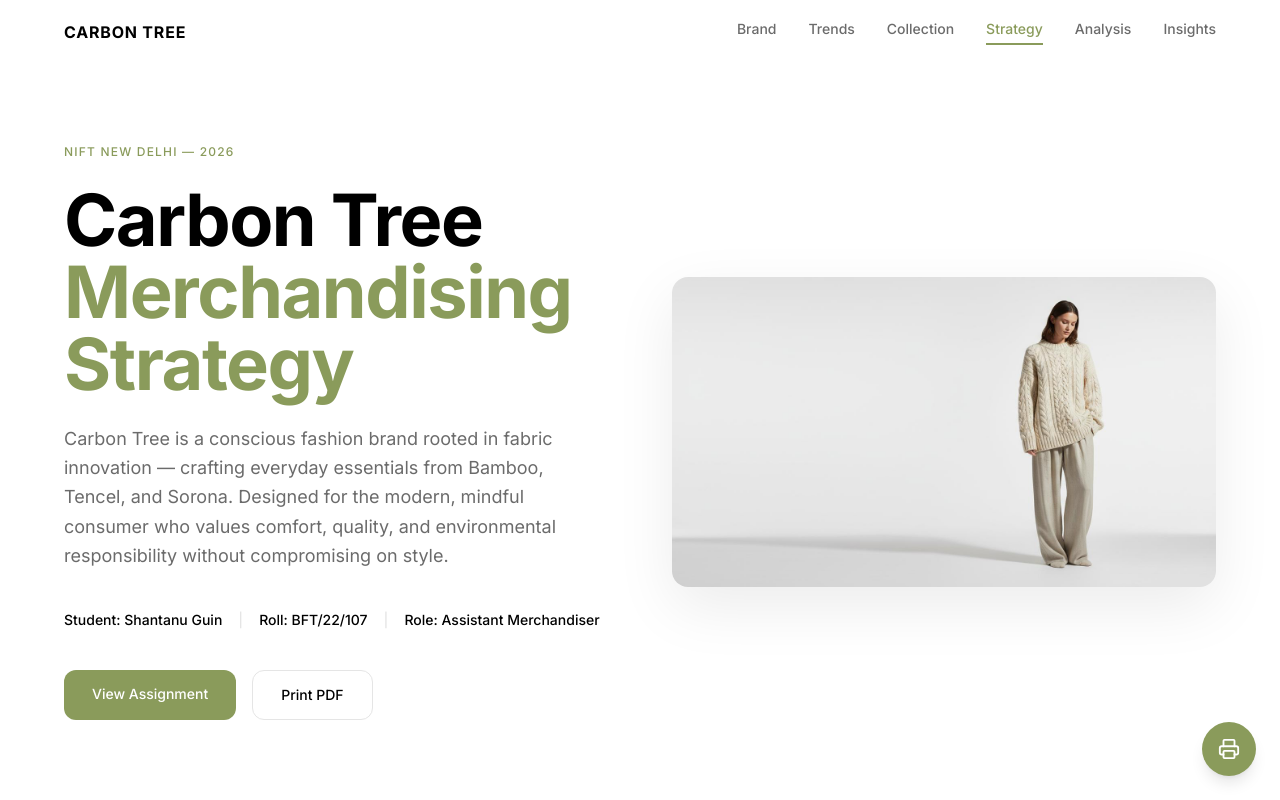
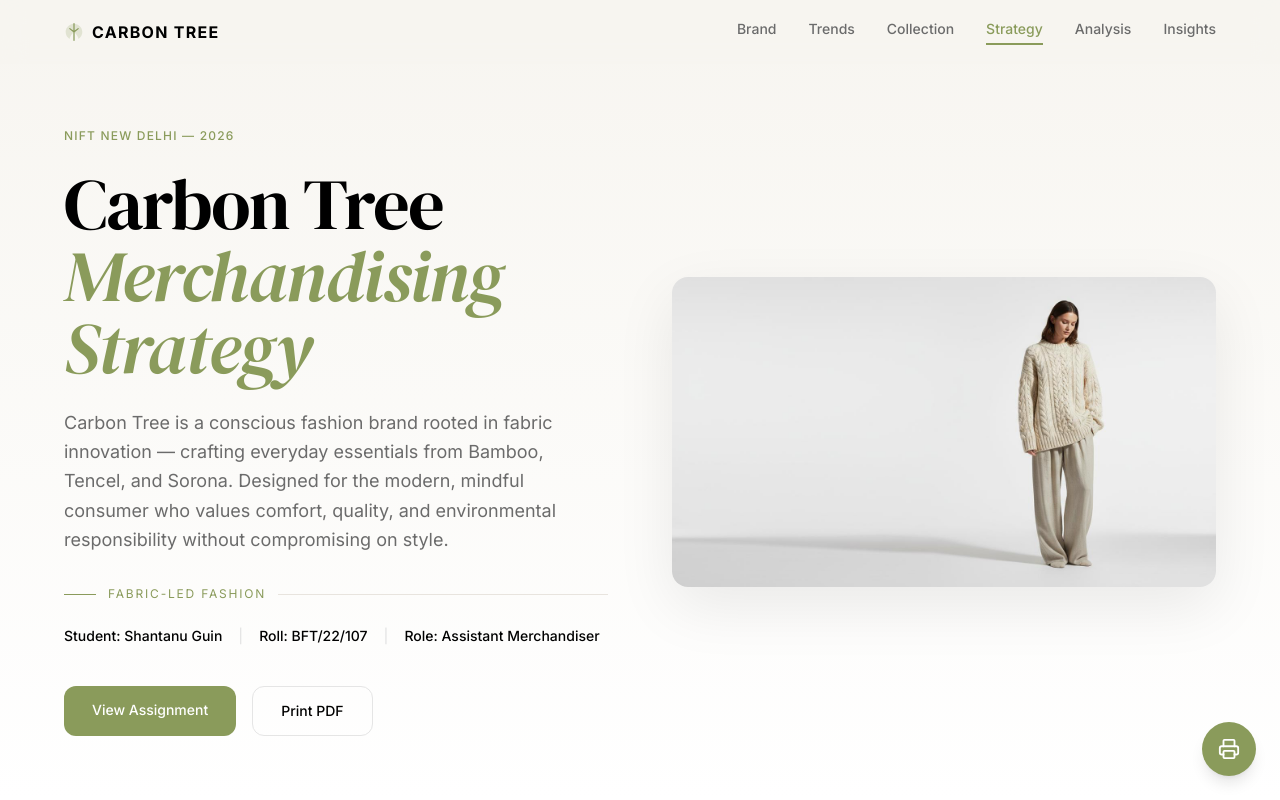
Before and after one commit to shantanuguin/carbontree, a React (Vite) app: page / in a window 1280 px wide. Shown: the top 800 px of the page. Built offline with nearby package versions, Linux system fonts and the light colour scheme.

Commit message:
Brand identity overhaul - editorial serif typography, warm sand palette, leaf iconography, branded nav/footer

```diff
--- a/index.html
+++ b/index.html
@@ -6,7 +6,7 @@
     <title>Carbon Tree — Merchandising Strategy Assignment | Shantanu Guin</title>
     <link rel="preconnect" href="https://fonts.googleapis.com" />
     <link rel="preconnect" href="https://fonts.gstatic.com" crossorigin />
-    <link href="https://fonts.googleapis.com/css2?family=Inter:wght@300;400;500;600;700&display=swap" rel="stylesheet" />
+    <link href="https://fonts.googleapis.com/css2?family=DM+Serif+Display:ital@0;1&family=Inter:wght@300;400;500;600;700&display=swap" rel="stylesheet" />
   </head>
   <body>
     <div id="root"></div>
--- a/src/index.css
+++ b/src/index.css
@@ -24,6 +24,10 @@
     --input: 0 0% 90%;
     --ring: 78 24% 49%;
     --radius: 0.75rem;
+    --ct-olive: #8a9b5b;
+    --ct-olive-dark: #6b7a42;
+    --ct-sand: #f7f5f0;
+    --ct-warm-grey: #e8e4de;
   }
 
   html {
@@ -35,6 +39,11 @@
     @apply bg-white text-black antialiased;
     -webkit-font-smoothing: antialiased;
     -moz-osx-font-smoothing: grayscale;
+  }
+
+  h1, h2, h3, blockquote {
+    font-family: 'DM Serif Display', Georgia, 'Times New Roman', serif;
+    font-weight: 400;
   }
 
   * {
@@ -52,7 +61,7 @@
   }
 
   .card-base {
-    @apply bg-[#f5f5f5] rounded-xl p-8;
+    @apply bg-[#f7f5f0] rounded-xl p-8;
     box-shadow: 0 2px 8px rgba(0, 0, 0, 0.04);
     transition: transform 0.25s ease, box-shadow 0.25s ease;
   }
--- a/src/sections/BrandOverview.tsx
+++ b/src/sections/BrandOverview.tsx
@@ -38,7 +38,7 @@ const fabrics = [
 
 export default function BrandOverview() {
   return (
-    <section id="brand" className="bg-white py-20 lg:py-28 print-section-padding print-page-break">
+    <section id="brand" className="py-20 lg:py-28 print-section-padding print-page-break" style={{ background: 'linear-gradient(180deg, #ffffff 0%, #f7f5f0 100%)' }}>
       <div className="section-container">
         {/* Header */}
         <div className="text-center max-w-[640px] mx-auto reveal">
@@ -70,7 +70,7 @@ export default function BrandOverview() {
         {/* Fabric Focus */}
         <div className="mt-16 grid grid-cols-1 md:grid-cols-3 gap-6">
           {fabrics.map((fabric, i) => (
-            <div key={fabric.name} className={`reveal reveal-delay-${i + 1}`}>
+            <div key={fabric.name} className={`reveal reveal-delay-${i + 1} bg-[#f2ede6] rounded-xl p-6`}>
               <div className="rounded-lg overflow-hidden h-40">
                 <img
                   src={fabric.image}
--- a/src/sections/CompetitiveAnalysis.tsx
+++ b/src/sections/CompetitiveAnalysis.tsx
@@ -240,7 +240,7 @@ export default function CompetitiveAnalysis() {
                   {competitors.map((c, i) => (
                     <tr
                       key={c.brand}
-                      className={`${i % 2 === 0 ? 'bg-white' : 'bg-[#f5f5f5]'} hover:bg-[#f0f0f0] transition-colors`}
+                      className={`${i % 2 === 0 ? 'bg-white' : 'bg-[#f7f5f0]'} hover:bg-[#f0f0f0] transition-colors`}
                     >
                       <td className="px-3 py-3 font-medium text-black">{c.brand}</td>
                       <td className="px-3 py-3 text-[#6b6b6b]">{c.price}</td>
@@ -300,7 +300,7 @@ export default function CompetitiveAnalysis() {
         <div className="mt-16 reveal">
           <h3 className="text-2xl font-semibold text-black mb-8">Key Learnings for Carbon Tree</h3>
           <div className="grid grid-cols-1 md:grid-cols-2 gap-6">
-            <div className="bg-[#f5f5f5] rounded-xl p-6 md:p-8 print-avoid-break">
+            <div className="bg-[#f7f5f0] rounded-xl p-6 md:p-8 print-avoid-break">
               <h4 className="text-lg font-semibold text-black mb-3">What Competitors Do Well</h4>
               <div className="space-y-3 text-sm text-[#6b6b6b] leading-relaxed">
                 <p><strong className="text-black">Uniqlo</strong> — Exceptional at fabric storytelling (HeatTech, AIRism) and scaling essentials globally. Their "LifeWear" narrative makes basics feel intentional.</p>
@@ -308,7 +308,7 @@ export default function CompetitiveAnalysis() {
                 <p><strong className="text-black">Nicobar</strong> — Successfully blends Indian identity with contemporary design. Strong visual merchandising and lifestyle branding.</p>
               </div>
             </div>
-            <div className="bg-[#f5f5f5] rounded-xl p-6 md:p-8 print-avoid-break">
+            <div className="bg-[#f7f5f0] rounded-xl p-6 md:p-8 print-avoid-break">
               <h4 className="text-lg font-semibold text-black mb-3">What Carbon Tree Can Do Differently</h4>
               <div className="space-y-3 text-sm text-[#6b6b6b] leading-relaxed">
                 <p><strong className="text-black">Own the fabric narrative</strong> — No competitor at Carbon Tree's price point leads with material innovation as the core brand story. This is an unoccupied niche.</p>
--- a/src/sections/Footer.tsx
+++ b/src/sections/Footer.tsx
@@ -1,21 +1,49 @@
 export default function Footer() {
   return (
-    <footer className="bg-black py-12 print-section-padding">
-      <div className="section-container text-center">
-        <p className="text-lg font-bold tracking-[0.08em] text-white">CARBON TREE</p>
-        <p className="mt-2 text-[13px] text-[#6b6b6b]">
-          Merchandising Strategy Assignment — NIFT New Delhi, 2026
-        </p>
-        <p className="mt-1 text-[13px] text-[#6b6b6b]">
-          Submitted by Shantanu Guin (BFT/22/107)
-        </p>
+    <footer className="bg-[#1a1a18] py-16 print-section-padding">
+      <div className="section-container">
+        <div className="flex flex-col md:flex-row justify-between items-start md:items-center gap-8">
+          {/* Brand */}
+          <div>
+            <div className="flex items-center gap-2 mb-3">
+              <svg width="18" height="18" viewBox="0 0 24 24" fill="none" className="text-[#8a9b5b]">
+                <path d="M12 2C6.5 2 2 6.5 2 12c0 3.5 1.8 6.5 4.5 8.3C7.5 17 9.5 14 12 12c2.5 2 4.5 5 5.5 8.3C20.2 18.5 22 15.5 22 12 22 6.5 17.5 2 12 2z" fill="currentColor" opacity="0.3"/>
+                <path d="M12 2v20M7 8c1.5 1.5 3.5 2.5 5 4M17 8c-1.5 1.5-3.5 2.5-5 4" stroke="currentColor" strokeWidth="1.5" strokeLinecap="round"/>
+              </svg>
+              <span className="text-base font-bold tracking-[0.08em] text-white" style={{ fontFamily: 'Inter, sans-serif' }}>
+                CARBON TREE
+              </span>
+            </div>
+            <p className="text-[13px] text-[#8a8a80] leading-relaxed max-w-[360px]" style={{ fontFamily: 'Inter, sans-serif' }}>
+              Fabric-led sustainable fashion for the conscious Indian consumer.
+            </p>
+          </div>
 
-        <div className="my-6 border-t border-[#333]" />
+          {/* Assignment Info */}
+          <div className="text-right" style={{ fontFamily: 'Inter, sans-serif' }}>
+            <p className="text-[13px] text-[#8a8a80]">
+              Merchandising Strategy Assignment
+            </p>
+            <p className="text-[13px] text-[#8a8a80]">
+              NIFT New Delhi, 2026
+            </p>
+            <p className="mt-2 text-[13px] text-white font-medium">
+              Shantanu Guin — BFT/22/107
+            </p>
+          </div>
+        </div>
 
-        <p className="text-[11px] text-[#6b6b6b]">
-          This assignment was created for educational purposes. All images are used under fair
-          use for academic analysis.
-        </p>
+        <div className="my-8 border-t border-[#333330]" />
+
+        <div className="flex flex-col md:flex-row justify-between items-center gap-4" style={{ fontFamily: 'Inter, sans-serif' }}>
+          <p className="text-[11px] text-[#6b6b60] leading-relaxed">
+            This assignment was created for educational purposes. All images are used under fair
+            use for academic analysis.
+          </p>
+          <p className="text-[11px] text-[#6b6b60]">
+            Bamboo · Tencel · Sorona
+          </p>
+        </div>
       </div>
     </footer>
   );
--- a/src/sections/Hero.tsx
+++ b/src/sections/Hero.tsx
@@ -12,8 +12,8 @@ export default function Hero() {
   return (
     <section
       ref={sectionRef}
-      className="min-h-screen bg-white flex items-center pt-16 print-visible"
-      style={{ opacity: 0 }}
+      className="min-h-screen flex items-center pt-16 print-visible"
+      style={{ opacity: 0, background: 'linear-gradient(180deg, #f7f5f0 0%, #ffffff 100%)' }}
     >
       <div className="section-container w-full py-12 md:py-0">
         <div className="flex flex-col lg:flex-row items-center gap-12 lg:gap-16">
@@ -21,20 +21,27 @@ export default function Hero() {
           <div className="flex-1 max-w-xl">
             <p className="eyebrow mb-6">NIFT NEW DELHI — 2026</p>
 
-            <h1 className="text-5xl md:text-6xl lg:text-7xl font-bold leading-[1.1] tracking-[-0.02em] text-black">
+            <h1 className="text-5xl md:text-6xl lg:text-7xl leading-[1.1] tracking-[-0.02em] text-black">
               Carbon Tree
               <br />
-              <span className="text-[#8a9b5b]">Merchandising Strategy</span>
+              <span className="text-[#8a9b5b] italic">Merchandising Strategy</span>
             </h1>
 
-            <p className="mt-6 text-lg text-[#6b6b6b] leading-relaxed max-w-[520px]">
+            <p className="mt-6 text-lg text-[#6b6b6b] leading-relaxed max-w-[520px]" style={{ fontFamily: 'Inter, sans-serif' }}>
               Carbon Tree is a conscious fashion brand rooted in fabric innovation —
               crafting everyday essentials from Bamboo, Tencel, and Sorona. Designed for
               the modern, mindful consumer who values comfort, quality, and environmental
               responsibility without compromising on style.
             </p>
 
-            <div className="mt-10 flex flex-wrap gap-4 text-sm font-medium text-black">
+            {/* Decorative leaf accent */}
+            <div className="mt-8 flex items-center gap-3">
+              <div className="w-8 h-[1px] bg-[#8a9b5b]" />
+              <span className="text-xs tracking-[0.15em] uppercase text-[#8a9b5b]">Fabric-Led Fashion</span>
+              <div className="flex-1 h-[1px] bg-[#e8e4de]" />
+            </div>
+
+            <div className="mt-6 flex flex-wrap gap-4 text-sm font-medium text-black" style={{ fontFamily: 'Inter, sans-serif' }}>
               <span>Student: Shantanu Guin</span>
               <span className="hidden sm:inline text-[#e5e5e5]">|</span>
               <span>Roll: BFT/22/107</span>
@@ -52,12 +59,14 @@ export default function Hero() {
                     ?.scrollIntoView({ behavior: 'smooth', block: 'start' });
                 }}
                 className="inline-block bg-[#8a9b5b] text-white text-sm font-medium px-7 py-3.5 rounded-lg hover:bg-[#7a8b4b] transition-colors duration-200"
+                style={{ fontFamily: 'Inter, sans-serif' }}
               >
                 View Assignment
               </a>
               <button
                 onClick={() => window.print()}
-                className="inline-block bg-transparent border border-[#e5e5e5] text-black text-sm font-medium px-7 py-3.5 rounded-lg hover:bg-[#f5f5f5] transition-colors duration-200"
+                className="inline-block bg-transparent border border-[#e5e5e5] text-black text-sm font-medium px-7 py-3.5 rounded-lg hover:bg-[#f7f5f0] transition-colors duration-200"
+                style={{ fontFamily: 'Inter, sans-serif' }}
               >
                 Print PDF
               </button>
--- a/src/sections/KeyInsights.tsx
+++ b/src/sections/KeyInsights.tsx
@@ -72,7 +72,7 @@ const recommendations = [
 
 export default function KeyInsights() {
   return (
-    <section id="insights" className="bg-[#f5f5f5] py-20 lg:py-28 print-section-padding print-page-break">
+    <section id="insights" className="bg-[#f7f5f0] py-20 lg:py-28 print-section-padding print-page-break">
       <div className="section-container">
         {/* Header */}
         <div className="text-center max-w-[640px] mx-auto reveal">
--- a/src/sections/MerchandisingStrategy.tsx
+++ b/src/sections/MerchandisingStrategy.tsx
@@ -58,7 +58,7 @@ const postLaunchCards = [
 
 export default function MerchandisingStrategy() {
   return (
-    <section id="strategy" className="bg-[#f5f5f5] py-20 lg:py-28 print-section-padding print-page-break">
+    <section id="strategy" className="bg-[#f7f5f0] py-20 lg:py-28 print-section-padding print-page-break">
       <div className="section-container">
         {/* Header */}
         <div className="text-center max-w-[640px] mx-auto reveal">
@@ -87,7 +87,7 @@ export default function MerchandisingStrategy() {
                   {pricingData.map((row, i) => (
                     <tr
                       key={row.product}
-                      className={`${i % 2 === 0 ? 'bg-white' : 'bg-[#f5f5f5]'} hover:bg-[#f0f0f0] transition-colors`}
+                      className={`${i % 2 === 0 ? 'bg-white' : 'bg-[#f7f5f0]'} hover:bg-[#f0f0f0] transition-colors`}
                     >
                       <td className="px-4 py-3.5 font-medium text-black">{row.product}</td>
                       <td className="px-4 py-3.5 text-[#6b6b6b]">{row.cost}</td>
--- a/src/sections/Navigation.tsx
+++ b/src/sections/Navigation.tsx
@@ -53,8 +53,8 @@ export default function Navigation() {
       <nav
         className={`fixed top-0 left-0 right-0 z-50 h-16 flex items-center transition-all duration-300 no-print ${
           scrolled
-            ? 'bg-white/90 backdrop-blur-xl border-b border-[#e5e5e5] shadow-sm'
-            : 'bg-white/80 backdrop-blur-md'
+            ? 'bg-white/90 backdrop-blur-xl border-b border-[#e8e4de] shadow-sm'
+            : 'bg-[#f7f5f0]/80 backdrop-blur-md'
         }`}
       >
         <div className="section-container flex items-center justify-between w-full">
@@ -64,9 +64,16 @@ export default function Navigation() {
               e.preventDefault();
               window.scrollTo({ top: 0, behavior: 'smooth' });
             }}
-            className="text-base font-bold tracking-[0.05em] text-black"
+            className="flex items-center gap-2"
           >
-            CARBON TREE
+            {/* Leaf icon mark */}
+            <svg width="20" height="20" viewBox="0 0 24 24" fill="none" className="text-[#8a9b5b]">
+              <path d="M12 2C6.5 2 2 6.5 2 12c0 3.5 1.8 6.5 4.5 8.3C7.5 17 9.5 14 12 12c2.5 2 4.5 5 5.5 8.3C20.2 18.5 22 15.5 22 12 22 6.5 17.5 2 12 2z" fill="currentColor" opacity="0.2"/>
+              <path d="M12 2v20M7 8c1.5 1.5 3.5 2.5 5 4M17 8c-1.5 1.5-3.5 2.5-5 4" stroke="currentColor" strokeWidth="1.5" strokeLinecap="round"/>
+            </svg>
+            <span className="text-base font-bold tracking-[0.08em] text-black" style={{ fontFamily: 'Inter, sans-serif' }}>
+              CARBON TREE
+            </span>
           </a>
 
           {/* Desktop Nav */}
@@ -79,8 +86,9 @@ export default function Navigation() {
                 className={`text-sm font-medium transition-colors duration-200 pb-1 border-b-2 ${
                   activeSection === link.href.slice(1)
                     ? 'text-[#8a9b5b] border-[#8a9b5b]'
-                    : 'text-[#6b6b6b] border-transparent hover:text-black hover:border-[#e5e5e5]'
+                    : 'text-[#6b6b6b] border-transparent hover:text-black hover:border-[#e8e4de]'
                 }`}
+                style={{ fontFamily: 'Inter, sans-serif' }}
               >
                 {link.label}
               </a>
@@ -100,13 +108,14 @@ export default function Navigation() {
 
       {/* Mobile overlay */}
       {mobileOpen && (
-        <div className="fixed inset-0 z-40 bg-white flex flex-col items-center justify-center gap-8 md:hidden no-print">
+        <div className="fixed inset-0 z-40 bg-[#f7f5f0] flex flex-col items-center justify-center gap-8 md:hidden no-print">
           {navLinks.map((link) => (
             <a
               key={link.href}
               href={link.href}
               onClick={(e) => handleClick(e, link.href)}
-              className="text-2xl font-medium text-black"
+              className="text-2xl text-black"
+              style={{ fontFamily: "'DM Serif Display', Georgia, serif" }}
             >
               {link.label}
             </a>
--- a/src/sections/TrendResearch.tsx
+++ b/src/sections/TrendResearch.tsx
@@ -48,7 +48,7 @@ const trends = [
 
 export default function TrendResearch() {
   return (
-    <section id="trends" className="bg-[#f5f5f5] py-20 lg:py-28 print-section-padding print-page-break">
+    <section id="trends" className="bg-[#f7f5f0] py-20 lg:py-28 print-section-padding print-page-break">
       <div className="section-container">
         {/* Header */}
         <div className="text-center max-w-[640px] mx-auto reveal">
@@ -76,7 +76,7 @@ export default function TrendResearch() {
               >
                 {/* Text */}
                 <div className="flex-1 lg:max-w-[45%]">
-                  <span className="inline-block text-[11px] uppercase bg-[#f5f5f5] px-3 py-1 rounded font-medium text-[#6b6b6b]">
+                  <span className="inline-block text-[11px] uppercase bg-[#f7f5f0] px-3 py-1 rounded font-medium text-[#6b6b6b]">
                     {trend.tag}
                   </span>
                   <h3 className="mt-4 text-2xl md:text-[28px] font-semibold text-black">
```
Also changed, not shown: src/sections/FinalPositioning.tsx (+14 -7 lines), src/sections/ProductDevelopment.tsx (+5 -5 lines).
